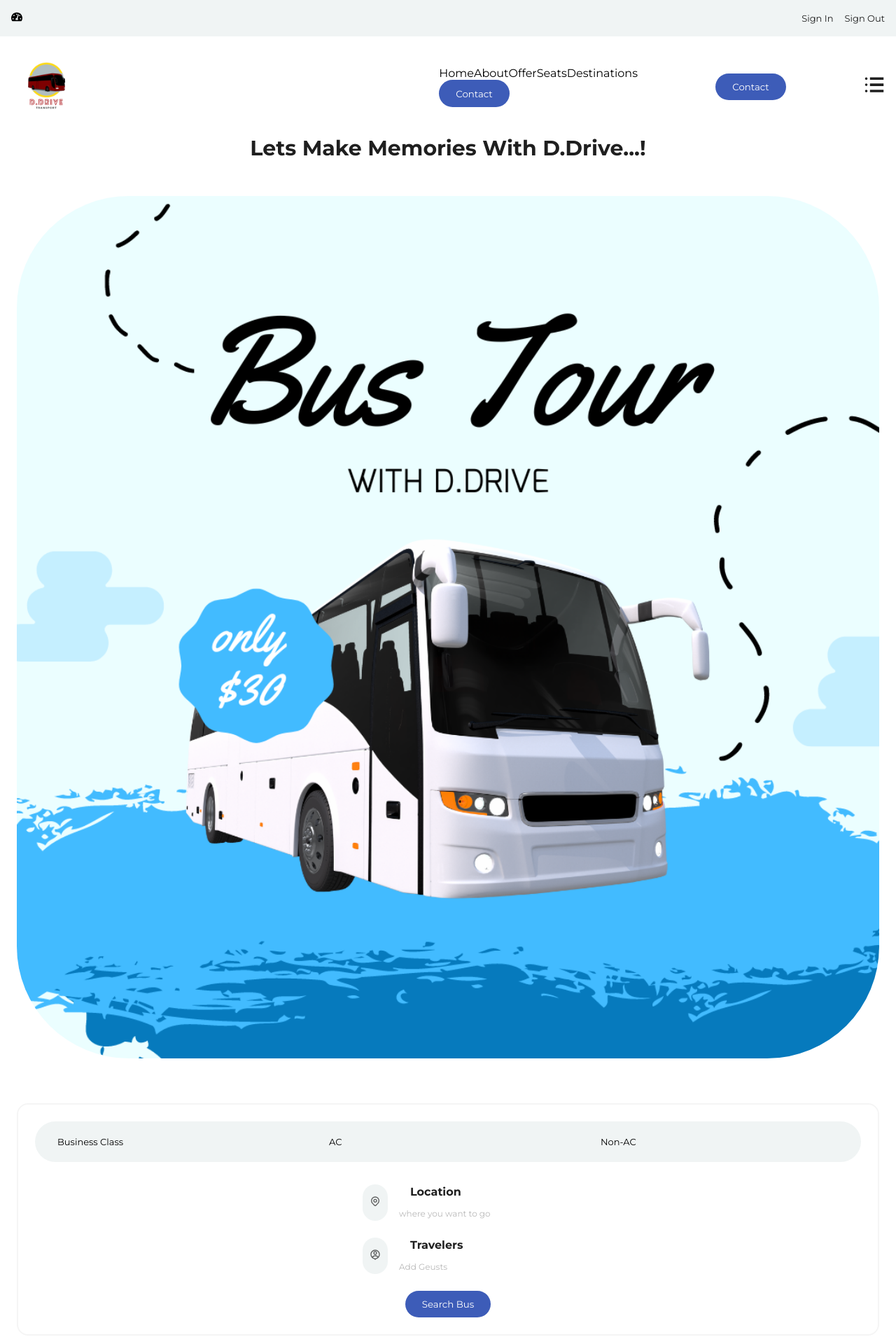
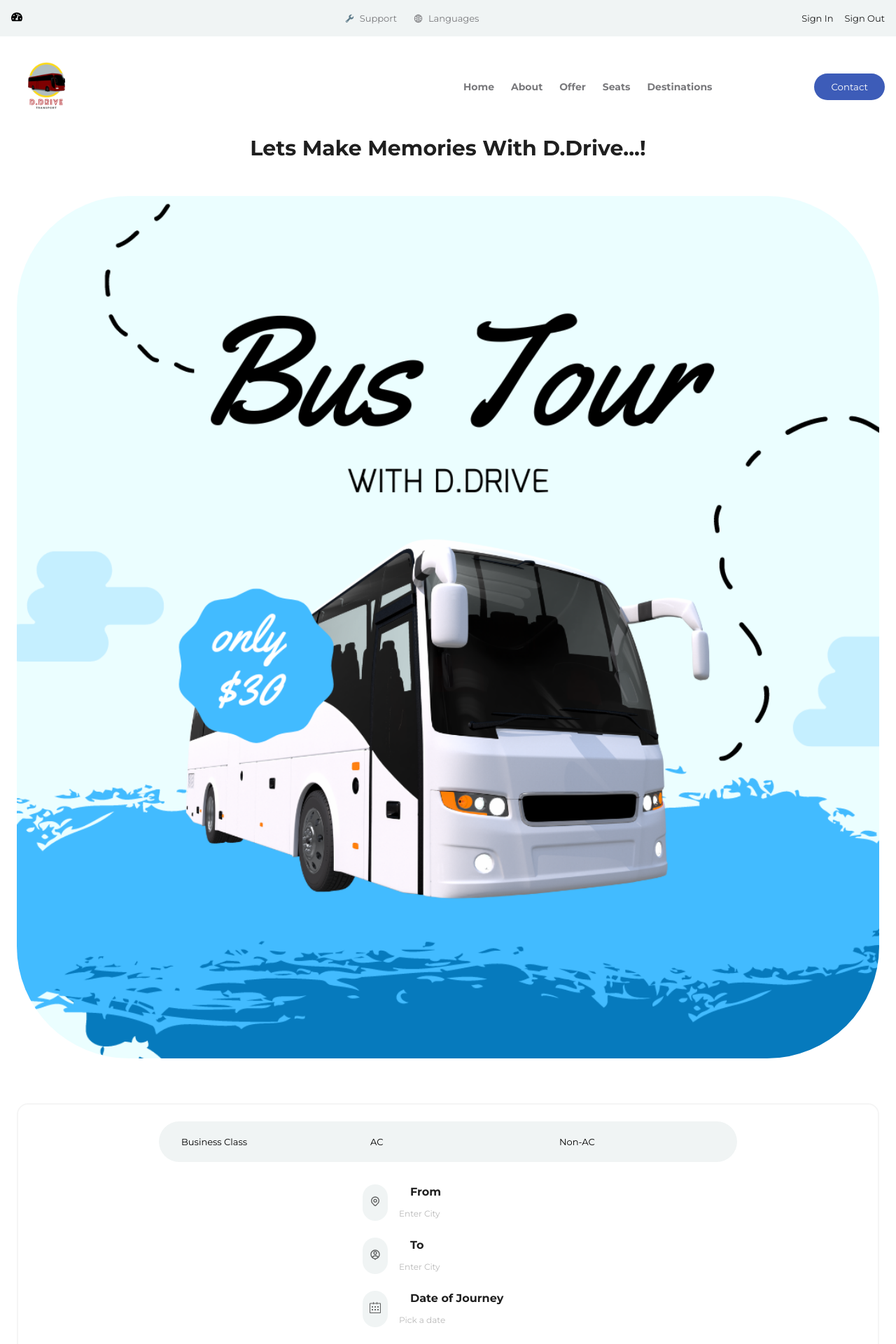
Before and after one commit to rezwanulislamrimel/Drive, a React (Vite) app: page / in a window 1280 px wide. Shown: the top 1920 px of the page at 70% size. Built offline with nearby package versions, Linux system fonts and the light colour scheme.

Commit message:
768 respnsive setion addeed

```diff
--- a/src/Components/Info/Info.jsx
+++ b/src/Components/Info/Info.jsx
@@ -4,6 +4,7 @@
 import { RxCalendar } from "react-icons/rx";
 import { BsShieldCheck } from "react-icons/bs";
 import { BsBookmarkCheck } from "react-icons/bs";
+import { FiUsers } from "react-icons/fi";
 
 function Info() {
   return (
@@ -43,6 +44,15 @@
             <span className="cardTitile">Save More</span>
             <p>you can also call us on your phone to book ticket!</p>
           </div>
+          {/* grid four  */}
+          <div className="singleCard grid">
+            <div className="iconDiv flex colorz2">
+              <FiUsers className="icon"></FiUsers>
+            </div>
+
+            <span className="cardTitile">About Us</span>
+            <p>you can also call us on your phone to book ticket!</p>
+          </div>
         </div>
       </div>
     </div>
--- a/src/Components/Search/Search.jsx
+++ b/src/Components/Search/Search.jsx
@@ -2,7 +2,9 @@
 //! imported icon -----------
 import { HiOutlineLocationMarker } from "react-icons/hi";
 import { RiAccountPinCircleLine } from "react-icons/ri";
-import { RxCalendar } from "react-icons/rx";
+import { SlCalender } from "react-icons/sl";
+
+// import { RxCalendar } from "react-icons/rx";
 
 function Search() {
   return (
@@ -22,6 +24,7 @@
               <span>Non-AC</span>
             </div>
           </div>
+
           <div className="searchInputs flex">
             {/* signle input section one  */}
 
@@ -30,8 +33,8 @@
                 <HiOutlineLocationMarker className="icon"></HiOutlineLocationMarker>
               </div>
               <div className="texts">
-                <h4>Location</h4>
-                <input type="text " placeholder="where you want to go" />
+                <h4>From</h4>
+                <input type="text " placeholder="Enter City" />
               </div>
             </div>
             {/* signle input section Two */}
@@ -41,32 +44,33 @@
                 <RiAccountPinCircleLine className="icon"></RiAccountPinCircleLine>
               </div>
               <div className="texts">
-                <h4>Travelers</h4>
-                <input type="text " placeholder="Add Geusts" />
+                <h4>To</h4>
+                <input type="text " placeholder="Enter City" />
               </div>
             </div>
-            {/* signle input section Three  */}
+            {/* signle input section Three */}
 
-            {/* <div className="singlInput flex">
+            <div className="singlInput flex">
               <div className="iconDiv">
-                <RxCalendar className="icon"></RxCalendar>
+                <SlCalender className="icon"></SlCalender>
               </div>
               <div className="texts">
-                <h4>Cheack In</h4>
-                <input type="text " placeholder="Add Data" />
+                <h4>Date of Journey</h4>
+                <input type="text " placeholder="Pick a date" />
               </div>
-            </div> */}
-            {/* signle input section Four  */}
+            </div>
+            {/* signle input section Four */}
 
-            {/* <div className="singlInput flex">
+            <div className="singlInput flex">
               <div className="iconDiv">
-                <RxCalendar className="icon"></RxCalendar>
+                <SlCalender className="icon"></SlCalender>
               </div>
               <div className="texts">
-                <h4>Cheack Out</h4>
-                <input type="text " placeholder="Add Data" />
+                <h4>Date of Return </h4>
+                <input type="text " placeholder="Pick a date" />
               </div>
-            </div> */}
+            </div>
+
             {/* btn section  */}
 
             <button className="btn btnBlock flex">Search Bus</button>
--- a/src/main.css
+++ b/src/main.css
@@ -637,4 +637,71 @@
   .footer .sectionContainer {
     grid-template-columns: repeat(4, 1fr);
   }
+}
+@media screen and (min-width: 680px) {
+  .search .sectionContainer .btns {
+    border-radius: 3rem;
+    flex-direction: row;
+  }
+  .search .sectionContainer .sectionInputs {
+    grid-template-columns: repeat(3, 1fr);
+  }
+  .footer .sectionContainer {
+    grid-template-columns: repeat(4, 1fr);
+  }
+}
+@media screen and (min-width: 768px) {
+  .NavigationBar {
+    align-items: center;
+  }
+  .NavigationBar .NavigationBarOne .none {
+    display: flex;
+    gap: 1.5rem;
+  }
+  .NavigationBar .NavigationBarOne .none li {
+    font-size: 13px;
+    gap: 0.5rem;
+    color: var(--textColor);
+  }
+  .NavigationBar .NavigationBarOne .none li:hover {
+    color: var(--primaryColor);
+    text-decoration: underline;
+  }
+  .NavigationBar .NavigationBarTwo {
+    justify-content: space-between;
+    align-items: center;
+  }
+  .NavigationBar .NavigationBarTwo .logoDiv .logo {
+    max-width: 20%;
+  }
+  .NavigationBar .NavigationBarTwo .menu {
+    flex-direction: row;
+    gap: 0.5rem;
+  }
+  .NavigationBar .NavigationBarTwo .menu .listItem {
+    padding: 0.5rem;
+    font-size: 14px;
+    cursor: pointer;
+    color: var(--textColor);
+    font-weight: 700;
+  }
+  .NavigationBar .NavigationBarTwo .menu .listItem:hover {
+    color: var(--primaryColor);
+    font-weight: 700;
+  }
+  .NavigationBar .NavigationBarTwo .btnOne,
+  .NavigationBar .NavigationBarTwo .toggleIcon {
+    display: none;
+  }
+  .search .sectionContainer .btns {
+    width: 70%;
+    border-radius: 3rem;
+    flex-direction: row;
+  }
+  .search .sectionContainer .searchInputs {
+    grid-template-columns: repeat(4, 1fr);
+  }
+  .search .sectionContainer .searchInputs .singlInput .texts .input {
+    width: 100%;
+  }
 }/*# sourceMappingURL=main.css.map */
--- a/src/main.scss
+++ b/src/main.scss
@@ -645,7 +645,7 @@
 
 //* Footer section end here
 
-// MEDIA SCREEN  STYLE START FROM HERE  ********************************
+// MEDIA SCREEN  STYLE START FROM HERE  ********************************>>>
 
 @media screen and (min-width: 480px) {
     // Home  page responsive
@@ -718,10 +718,6 @@
                 border-radius: 3rem;
                 flex-direction: row;
             }
-            // .sectionInputs {
-            //     display: grid;
-            //     grid-template-columns: repeat(2, 1fr);
-            // }
         }
     }
 
@@ -776,3 +772,133 @@
         }
     }
 }
+
+@media screen and (min-width: 680px) {
+    //    Home section ----------------------->
+
+    // .home {
+    //     .mainContent {
+    //         width: 80%;
+    //     }
+    //     .homeImg {
+    //         .bus {
+    //             position: absolute;
+    //             width: 95%;
+    //             top: -8%;
+    //         }
+    //     }
+    // }
+
+    // navbar section responsive------------------->>>
+    // .NavigationBar {
+    //     align-items: center;
+    //     .NavigationBarOne {
+    //         .none {
+    //             display: flex;
+    //             gap: 1.5rem;
+    //             li {
+    //                 font-size: 13px;
+    //             }
+    //         }
+    //     }
+    // }
+    .search {
+        .sectionContainer {
+            .btns {
+                border-radius: 3rem;
+                flex-direction: row;
+            }
+            .sectionInputs {
+                grid-template-columns: repeat(3, 1fr);
+            }
+        }
+    }
+    //  footer page responsive
+    .footer {
+        .sectionContainer {
+            // padding-top: 2rem;
+            grid-template-columns: repeat(4, 1fr);
+            // .footerLinks {
+            //     justify-content: center;
+            // }
+        }
+    }
+}
+
+@media screen and (min-width: 768px) {
+    // Navbar  Section Responsive ----------->>>
+    .NavigationBar {
+        align-items: center;
+
+        .NavigationBarOne {
+            .none {
+                display: flex;
+                gap: 1.5rem;
+
+                li {
+                    font-size: 13px;
+                    gap: 0.5rem;
+                    color: var(--textColor);
+                    &:hover {
+                        color: var(--primaryColor);
+                        text-decoration: underline;
+                    }
+                }
+            }
+        }
+
+        .NavigationBarTwo {
+            justify-content: space-between;
+            align-items: center;
+
+            .logoDiv {
+                .logo {
+                    max-width: 20%;
+                }
+            }
+            .menu {
+                flex-direction: row;
+                gap: 0.5rem;
+
+                .listItem {
+                    padding: 0.5rem;
+                    font-size: 14px;
+                    cursor: pointer;
+                    color: var(--textColor);
+                    font-weight: 700;
+
+                    &:hover {
+                        color: var(--primaryColor);
+                        font-weight: 700;
+                    }
+                }
+            }
+            .btnOne,
+            .toggleIcon {
+                display: none;
+            }
+        }
+    }
+
+    // search section --------------------->>>
+    .search {
+        .sectionContainer {
+            .btns {
+                width: 70%;
+                border-radius: 3rem;
+                flex-direction: row;
+            }
+            .searchInputs {
+                grid-template-columns: repeat(4, 1fr);
+
+                .singlInput {
+                    .texts {
+                        .input {
+                            width: 100%;
+                        }
+                    }
+                }
+            }
+        }
+    }
+}
```
Also changed, not shown: 1 other file (tests, documents, lock files or other folders).
